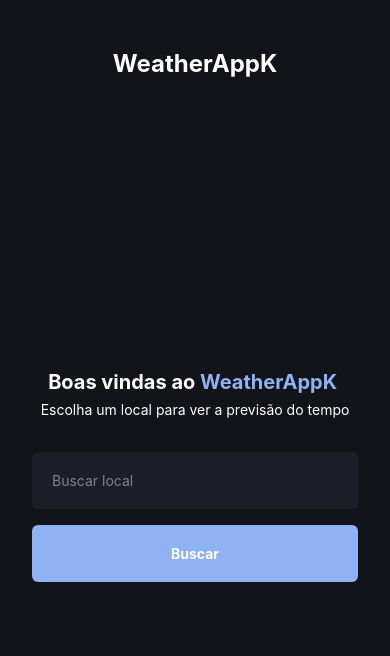
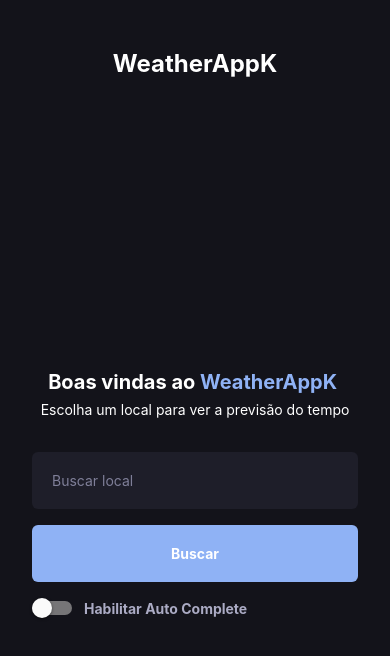
Before and after one commit to kauan777/weather-app, a React Native app: screen /Home in a window 390 px wide. Shown: the top 656 px of the page. Built offline with nearby package versions, Linux system fonts and the light colour scheme.

Commit message:
feat: add toggle switch for enabling/disabling auto-complete in HomeScreen

```diff
--- a/src/hooks/useSearch.ts
+++ b/src/hooks/useSearch.ts
@@ -10,6 +10,7 @@ export const useSearch = () => {
   const [error, setError] = useState<string | null>(null);
   const [autoComplete, setAutoComplete] = useState<AutoCompleteItem[]>([]);
   const navigation = useNavigation();
+  const [enabled, setEnabled] = useState(false);
 
   const handleSearch = () => {
     navigation.dispatch(
@@ -27,6 +28,7 @@ export const useSearch = () => {
       const {data} = await api.get('/search.json', {
         params: {
           q: text,
+          lang: 'pt',
         },
       });
       setAutoComplete(data);
@@ -38,12 +40,12 @@ export const useSearch = () => {
   };
 
   useEffect(() => {
-    if (search.length > 3) {
+    if (search.length > 2 && enabled) {
       autoCompleteSearch(search);
     } else {
       setAutoComplete([]);
     }
-  }, [search]);
+  }, [search, enabled]);
 
   return {
     search,
@@ -53,5 +55,7 @@ export const useSearch = () => {
     setError,
     autoCompleteSearch,
     autoComplete,
+    enabled,
+    setEnabled,
   };
 };
--- a/src/screens/Home.tsx
+++ b/src/screens/Home.tsx
@@ -1,4 +1,4 @@
-import {Text, View} from 'react-native';
+import {Switch, Text, View} from 'react-native';
 import React from 'react';
 import {SafeAreaView} from 'react-native-safe-area-context';
 import {Input} from '@/components/Input';
@@ -7,7 +7,15 @@ import {useSearch} from '@/hooks/useSearch';
 import {AutoCompleteBox} from '@/components/AutoComplete/Box';
 
 export function HomeScreen() {
-  const {search, handleSearch, setSearch, error, autoComplete} = useSearch();
+  const {
+    search,
+    handleSearch,
+    setSearch,
+    error,
+    autoComplete,
+    enabled,
+    setEnabled,
+  } = useSearch();
 
   const isSameWord = autoComplete.some(
     item => `${item.name}, ${item.region}` === search,
@@ -44,6 +52,18 @@ export function HomeScreen() {
 
           {error && <Text className="text-red-500 text-sm">{error}</Text>}
           <Button label="Buscar" onPress={handleSearch} />
+          <View className="items-start w-full">
+            <View className="flex-row items-center gap-3">
+              <Switch
+                value={enabled}
+                onValueChange={setEnabled}
+                trackColor={{false: '#767577', true: '#8FB2F5'}}
+              />
+              <Text className="text-gray-300 font-bold">
+                Habilitar Auto Complete
+              </Text>
+            </View>
+          </View>
         </View>
       </View>
     </SafeAreaView>
```
